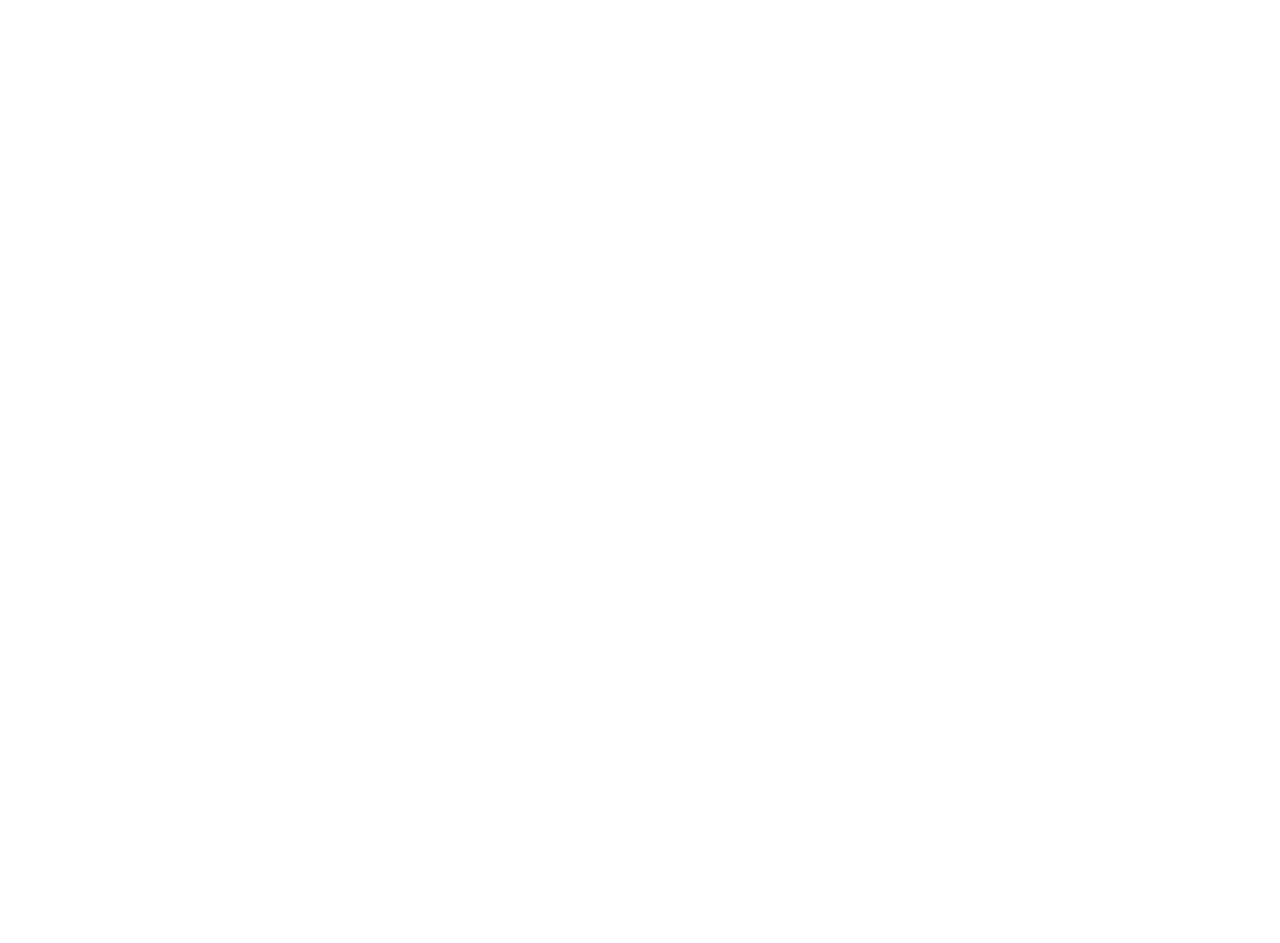
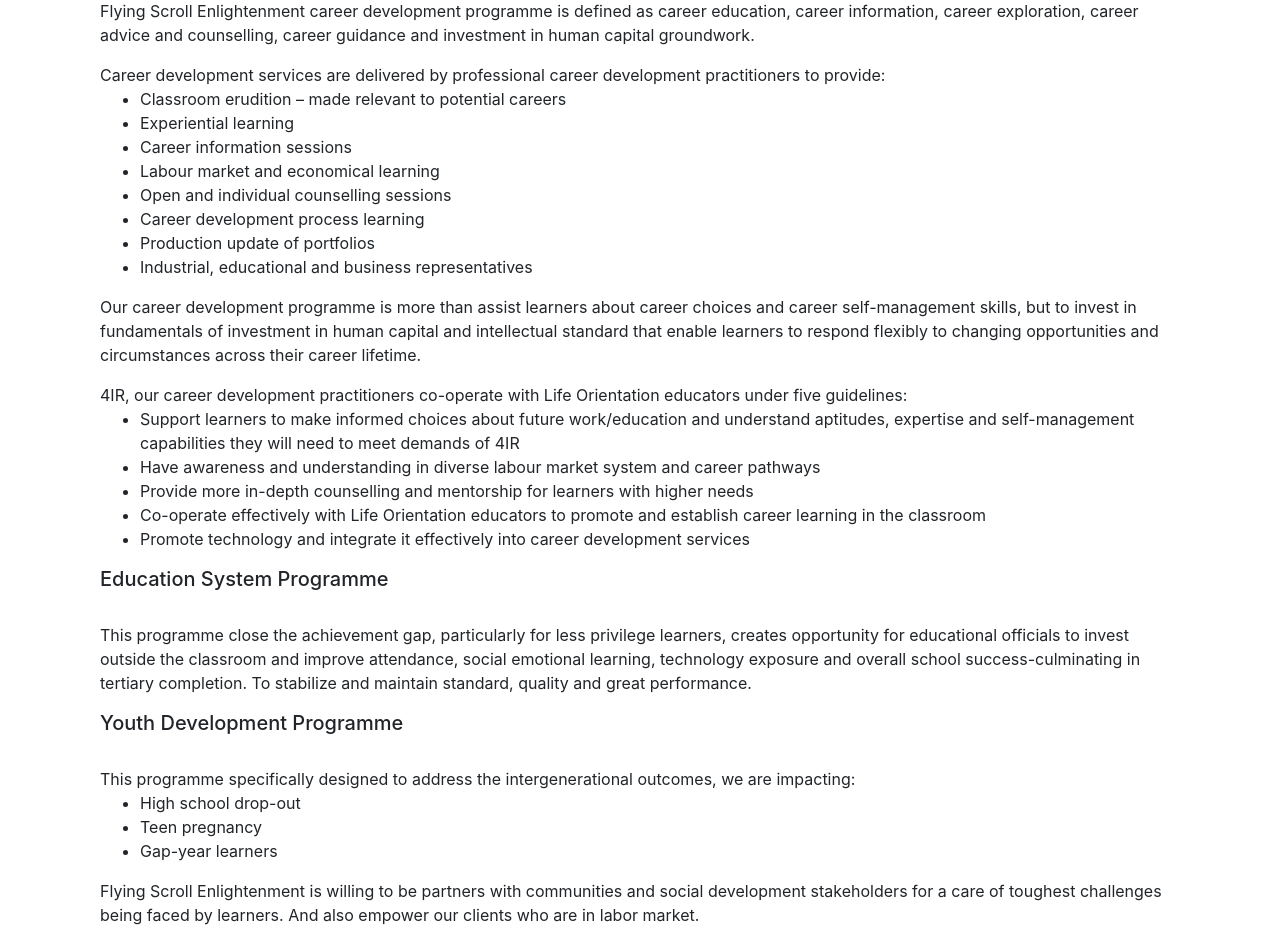
Before and after one commit to SibabalwePeter/FlyingScrollEnlightenment, a React (Create React App) app in the folder ClientApp/: page /Services in a window 1280 px wide. Shown: the part 160-1103 px from the top of the page. Before the commit the page ends 800 px from the top, so only its background shows below. Built offline with nearby package versions, Linux system fonts and the light colour scheme.

Commit message:
Services pages

```diff
--- a/ClientApp/src/App.tsx
+++ b/ClientApp/src/App.tsx
@@ -4,6 +4,7 @@
 import Home from './components/Home';
 import Counter from './components/Counter';
 import FetchData from './components/FetchData';
+import Services from './components/Services'
 
 import './custom.css'
 import AboutUs from './components/AboutUs';
@@ -13,6 +14,7 @@
         <Route exact path='/' component={Home} />
         <Route path='/counter' component={Counter} />
         <Route path='/fetch-data/:startDateIndex?' component={FetchData} />
+        <Route path='/Services' component={Services} />
         <Route path='/AboutUs' component={AboutUs} />
     </Layout>
 );
--- a/ClientApp/src/components/AboutUs.tsx
+++ b/ClientApp/src/components/AboutUs.tsx
@@ -1,5 +1,5 @@
 import * as React from 'react';
-import { Container, Row, Col } from 'reactstrap';
+import { Container } from 'reactstrap';
 
 
 
@@ -7,18 +7,15 @@
     public render() {
         return (
             <Container>
-            <Row>
-              <Col><h2>About</h2>
+            <h2>About</h2>
                     <p>
                         Flying Scroll Enlightenment holistic educational system model is driven by <strong>Investment in Human Capital</strong> and <strong>Intellectual Standard</strong>. Our
                         holistic educational system model opens an opportunity to change lives, acquire good outcomes and maximize resources, thus breaking the
                         cycle of poverty and generational repetition of low educational attainment is a fundamental reason of actuality.
                     </p>
                     <br/>
-                </Col>
-            </Row>
-            <Row>
-              <Col><h5>Career Development Programme</h5>
+
+              <h5>Career Development Programme</h5>
                 <p>
                     This unit focuses on several elements of career development programme/activities. Career development programme is an ongoing programme
                     and very personal, learners may find it valuable to spend more time in some of activities or to independently complete these activities and
@@ -31,23 +28,20 @@
                         <li>To educate learners, skills and knowledge that will be used throughout life, to manage their education and career decisions.</li>
                     </ul>
                 </p>
-              </Col>
-              <Col><h5>Education System Programme</h5>
+              <h5>Education System Programme</h5>
                 <p>
                     Education, and knowledge is a fundamental key factor in development – it is vital for economic and social progress worldwide. Our education
                     system programme promote educational quality and intellectual standard, to ensure learners access educational quality and standard process
                     in order to obtain confidence in economic activities, political, social stability, advancement of a country, and meet the demands of Fourth
                     Industrial Revolution (4IR).
                 </p>
-              </Col>
-              <Col><h5>Youth Development Programme</h5>
+                <h5>Youth Development Programme</h5>
                 <p>
                     Educational and economical productivity, growth and maintenance necessitates ongoing long-term human investment capital strategic
                     approach in empowering communities and post-school graduates and under-qualify candidates. This unit specifically designed to address the
                     intergenerational outcomes, restoring good atmosphere in society and centralise potential-connection to improve and strengthen socioeconomic outcome.
                 </p>
-              </Col>
-              <Col><h5>Flying Scroll Enlightenment (Pty) Ltd Actuality</h5>
+              <h5>Flying Scroll Enlightenment (Pty) Ltd Actuality</h5>
                 <p>
                     We are copiously concerned about dominant implementation of 4IR which will wholly annihilate the South African and African structure of
                     policies, economic system, and education system, profoundly vigour the call of reformation nor transformation.
@@ -65,8 +59,6 @@
                 <p>
                     Career Development Programme unit is an entry service in the market for first four years.
                 </p>
-              </Col>
-            </Row>
           </Container>
 
         );
--- a/ClientApp/src/components/NavMenu.tsx
+++ b/ClientApp/src/components/NavMenu.tsx
@@ -27,6 +27,9 @@
                                     <NavLink tag={Link} className="text-dark" to="/fetch-data">Fetch data</NavLink>
                                 </NavItem>
                                 <NavItem>
+                                    <NavLink tag={Link} className="text-dark" to="/Services">Services</NavLink>
+                                </NavItem>
+                                <NavItem>
                                     <NavLink tag={Link} className="text-dark" to="/AboutUs">About Us</NavLink>
                                 </NavItem>
                             </ul>
--- /dev/null
+++ b/ClientApp/src/components/Services.tsx
@@ -0,0 +1,71 @@
+import * as React from 'react';
+import { Container} from 'reactstrap';
+
+
+
+class Services extends React.PureComponent {
+    public render() {
+        return (
+            <Container>
+         <h2>Services</h2>
+              <p><h5>Career Development Programme</h5></p>
+                    <p>
+                        Flying Scroll Enlightenment career development programme is defined as career education,
+                        career information, career exploration, career
+                        advice and counselling, career guidance and investment in human capital groundwork.
+                    </p>
+                    <p>
+                        Career development services are delivered by professional career development practitioners to provide:
+                        <ul>
+                            <li>Classroom erudition – made relevant to potential careers</li>
+                            <li>Experiential learning</li>
+                            <li>Career information sessions</li>
+                            <li>Labour market and economical learning</li>
+                            <li>Open and individual counselling sessions</li>
+                            <li>Career development process learning</li>
+                            <li> Production update of portfolios</li>
+                            <li>Industrial, educational and business representatives</li>
+                        </ul>
+                    </p>
+                    <p>
+                        Our career development programme is more than assist learners about career choices and career self-management skills, but to invest in
+                        fundamentals of investment in human capital and intellectual standard that enable learners to respond flexibly to changing opportunities and
+                        circumstances across their career lifetime.
+                    </p>
+                    <p>
+                        4IR, our career development practitioners co-operate with Life Orientation educators under five guidelines:
+                        <ul>
+                            <li> Support learners to make informed choices about future work/education and understand aptitudes, expertise and self-management
+                            capabilities they will need to meet demands of 4IR</li>
+                            <li> Have awareness and understanding in diverse labour market system and career pathways</li>
+                            <li> Provide more in-depth counselling and mentorship for learners with higher needs</li>
+                            <li> Co-operate effectively with Life Orientation educators to promote and establish career learning in the classroom</li>
+                            <li> Promote technology and integrate it effectively into career development services</li>
+                        </ul>
+                    </p>
+                    <p>
+                        <h5>Education System Programme</h5><br/>
+                        This programme close the achievement gap, particularly for less privilege learners, creates opportunity for educational officials to invest outside
+                        the classroom and improve attendance, social emotional learning, technology exposure and overall school success-culminating in tertiary
+                        completion. To stabilize and maintain standard, quality and great performance.
+                    </p>
+                    <p>
+                        <h5>Youth Development Programme</h5><br/>
+                        This programme specifically designed to address the intergenerational outcomes, we are impacting:
+                            <ul>
+                                <li>High school drop-out</li>
+                                <li>Teen pregnancy</li>
+                                <li>Gap-year learners</li>
+                            </ul>
+                    </p>
+                    <p>
+                        Flying Scroll Enlightenment is willing to be partners with communities and social development stakeholders for a care of toughest challenges
+                        being faced by learners. And also empower our clients who are in labor market.
+                    </p>
+          </Container>
+
+        );
+    }
+};
+
+export default Services;
```
